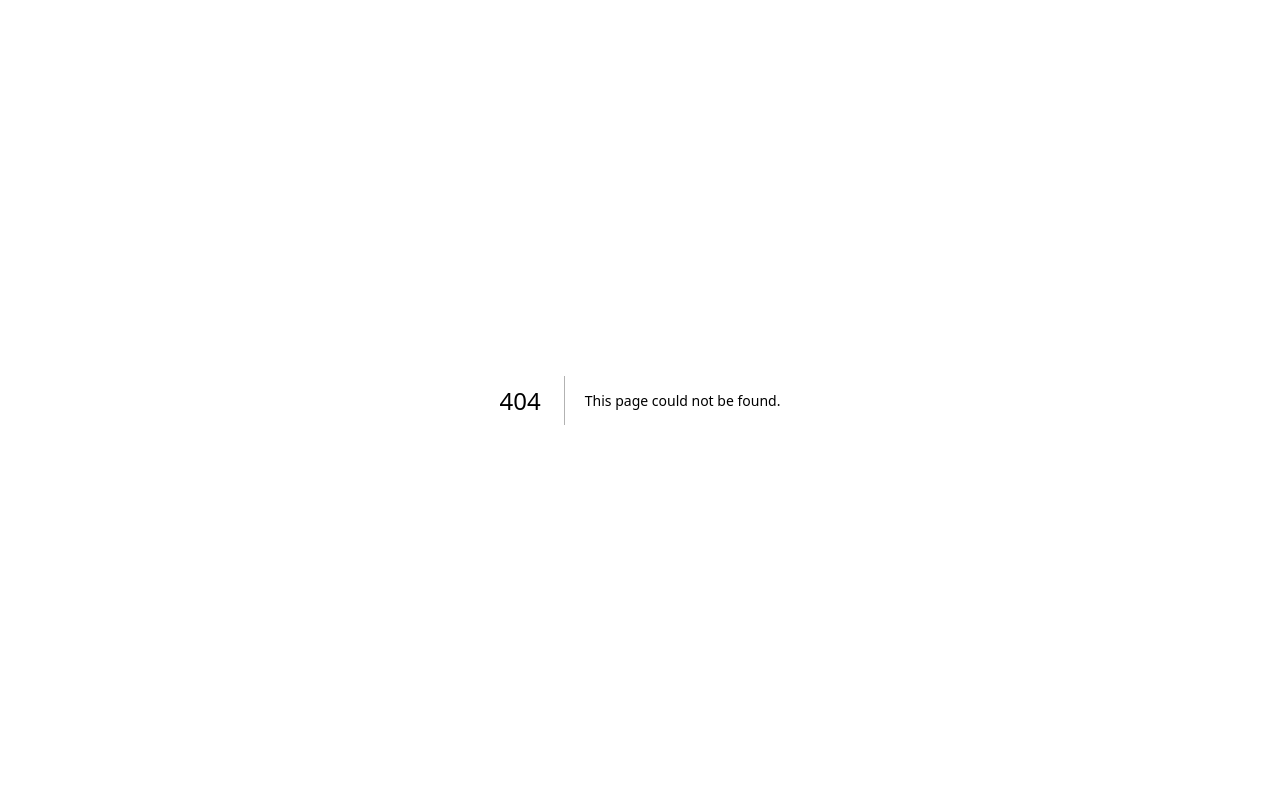
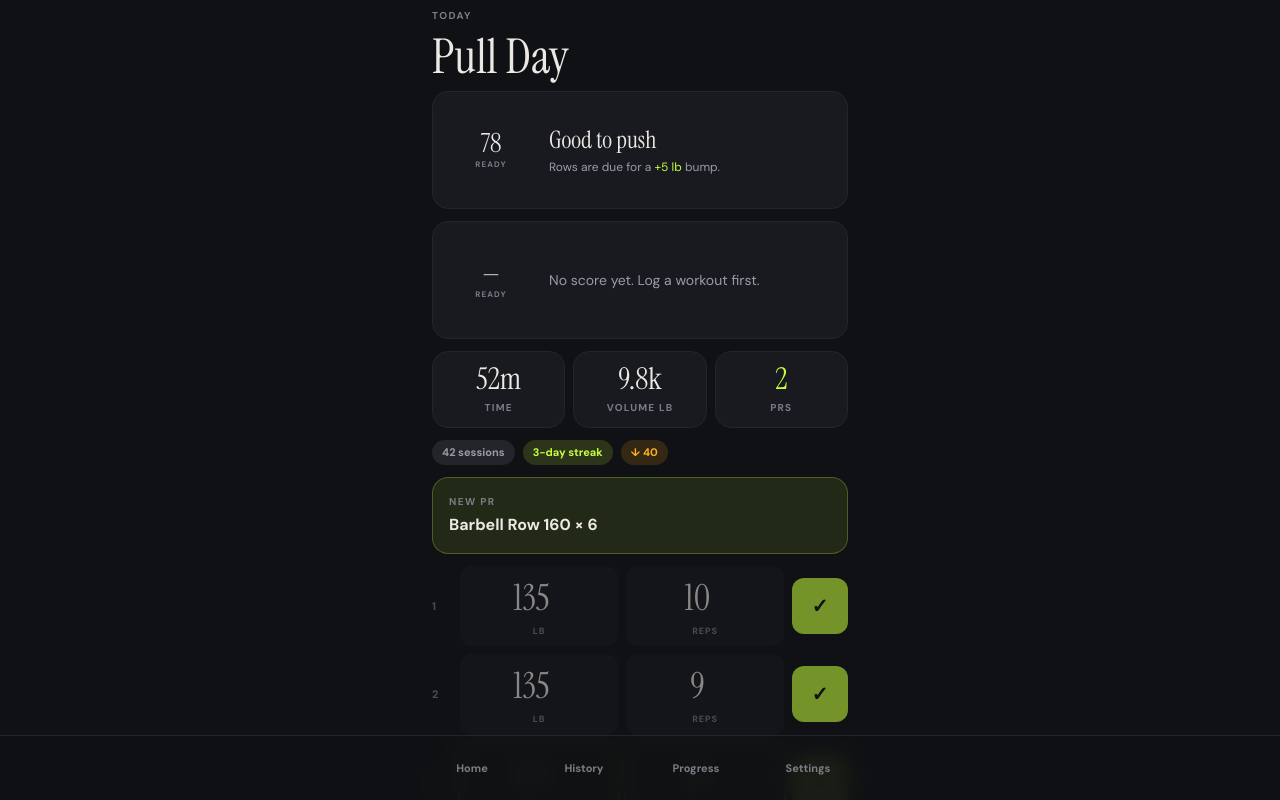
Before and after one commit to amanavi007/LiftDiary, a Next.js app: page /dev/ui in a window 1280 px wide. Before the commit this address had no page. Built offline with nearby package versions, Linux system fonts and the light colour scheme.

Commit message:
feat: UI kit (card, button, ring, stat tile, pill, set row, bottom nav) and flat screen shell

```diff
--- /dev/null
+++ b/src/app/dev/ui/page.tsx
@@ -0,0 +1,53 @@
+import { notFound } from "next/navigation";
+import { ScreenShell } from "@/components/screen-shell";
+import { Button } from "@/components/ui/button";
+import { Card } from "@/components/ui/card";
+import { Pill } from "@/components/ui/pill";
+import { Ring } from "@/components/ui/ring";
+import { SectionLabel } from "@/components/ui/section-label";
+import { SetRow } from "@/components/ui/set-row";
+import { StatTile } from "@/components/ui/stat-tile";
+
+export default function UiGallery() {
+  if (process.env.NODE_ENV === "production") notFound();
+  return (
+    <ScreenShell showBack={false}>
+      <SectionLabel>Today</SectionLabel>
+      <h1 className="font-serif text-5xl leading-[0.92]">Pull Day</h1>
+      <Card className="flex items-center gap-4">
+        <Ring value={78} label="Ready" />
+        <div>
+          <p className="font-serif text-2xl leading-tight">Good to push</p>
+          <p className="mt-1 text-xs text-muted-2">
+            Rows are due for a <span className="text-accent">+5 lb</span> bump.
+          </p>
+        </div>
+      </Card>
+      <Card className="flex items-center gap-4">
+        <Ring value={null} label="Ready" />
+        <p className="text-sm text-muted-2">No score yet. Log a workout first.</p>
+      </Card>
+      <div className="flex gap-2">
+        <StatTile value="52m" label="Time" />
+        <StatTile value="9.8k" label="Volume lb" />
+        <StatTile value="2" label="PRs" tone="accent" />
+      </div>
+      <div className="flex gap-2">
+        <Pill>42 sessions</Pill>
+        <Pill tone="accent">3-day streak</Pill>
+        <Pill tone="warn">↓ 40</Pill>
+      </div>
+      <Card tone="accent">
+        <SectionLabel>New PR</SectionLabel>
+        <p className="mt-1 font-bold">Barbell Row 160 × 6</p>
+      </Card>
+      <div className="space-y-2">
+        <SetRow index={1} weight={135} reps={10} done active={false} units="LB" />
+        <SetRow index={2} weight={135} reps={9} done active={false} units="LB" />
+        <SetRow index={3} weight={135} reps={10} done={false} active units="LB" />
+      </div>
+      <Button size="lg">Start workout</Button>
+      <Button variant="ghost">Next exercise →</Button>
+    </ScreenShell>
+  );
+}
--- a/src/components/back-button.tsx
+++ b/src/components/back-button.tsx
@@ -23,7 +23,7 @@ export function BackButton({ fallbackHref = "/home" }: { fallbackHref?: string }
     <button
       type="button"
       onClick={goBack}
-      className="glass-pill inline-flex items-center gap-2 px-3 py-1.5 text-xs font-semibold text-zinc-100/90"
+      className="inline-flex min-h-9 items-center gap-2 rounded-full border border-line bg-surface px-3 text-xs font-bold text-muted-2"
       aria-label="Go back"
     >
       <span aria-hidden>←</span>
--- a/src/components/screen-shell.tsx
+++ b/src/components/screen-shell.tsx
@@ -1,6 +1,6 @@
 import { ReactNode } from "react";
 import { BackButton } from "@/components/back-button";
-import { MobileNav } from "@/components/mobile-nav";
+import { BottomNav } from "@/components/ui/bottom-nav";
 
 export function ScreenShell({
   children,
@@ -13,15 +13,13 @@ export function ScreenShell({
 }) {
   return (
     <>
-      <main className="relative mx-auto w-full max-w-md px-4 pb-4 pt-2 text-zinc-50">
-        <div className="pointer-events-none absolute -left-20 top-8 h-56 w-56 rounded-full bg-red-700/30 blur-3xl" />
-        <div className="pointer-events-none absolute -right-20 top-28 h-56 w-56 rounded-full bg-orange-500/20 blur-3xl" />
-        <div className="relative z-10 space-y-3 pb-24">
+      <main className="pt-safe relative mx-auto w-full max-w-md px-4 pb-4 pt-3 text-ink">
+        <div className="space-y-3 pb-24">
           {showBack ? <BackButton /> : null}
           {children}
         </div>
       </main>
-      {showNav ? <MobileNav /> : null}
+      {showNav ? <BottomNav /> : null}
     </>
   );
 }
--- a/src/components/mobile-nav.tsx
+++ b/src/components/ui/bottom-nav.tsx
@@ -10,22 +10,23 @@ const links = [
   { href: "/settings", label: "Settings" },
 ];
 
-export function MobileNav() {
+export function BottomNav() {
   const pathname = usePathname();
-
   return (
-    <nav className="fixed bottom-0 left-0 right-0 z-40 px-3 pb-safe pt-2">
-      <ul className="mx-auto grid max-w-md grid-cols-4 gap-2 rounded-2xl border border-white/25 bg-zinc-950/95 p-2 shadow-2xl backdrop-blur-xl">
+    <nav className="pb-safe fixed inset-x-0 bottom-0 z-40 border-t border-line bg-bg/95 backdrop-blur">
+      <ul className="mx-auto grid max-w-md grid-cols-4">
         {links.map((link) => {
           const active = pathname.startsWith(link.href);
           return (
             <li key={link.href}>
               <Link
                 href={link.href}
-                className={`block rounded-xl px-2 py-2 text-center text-xs font-semibold transition ${
-                  active ? "bg-white/20 text-white" : "text-zinc-300/90 hover:bg-white/8"
+                aria-current={active ? "page" : undefined}
+                className={`flex min-h-14 flex-col items-center justify-center gap-1 text-[11px] font-bold ${
+                  active ? "text-accent" : "text-muted"
                 }`}
               >
+                <span className={`h-1 w-5 rounded-full ${active ? "bg-accent" : "bg-transparent"}`} />
                 {link.label}
               </Link>
             </li>
--- /dev/null
+++ b/src/components/ui/button.tsx
@@ -0,0 +1,21 @@
+import { ButtonHTMLAttributes } from "react";
+
+type Props = ButtonHTMLAttributes<HTMLButtonElement> & {
+  variant?: "primary" | "ghost";
+  size?: "md" | "lg";
+};
+
+export function buttonClass(variant: "primary" | "ghost" = "primary", size: "md" | "lg" = "md") {
+  const base =
+    "inline-flex w-full items-center justify-center rounded-2xl font-bold transition active:scale-[0.98] disabled:opacity-50 disabled:active:scale-100";
+  const sizes = size === "lg" ? "min-h-14 px-5 text-base" : "min-h-12 px-4 text-sm";
+  const looks =
+    variant === "primary"
+      ? "bg-accent text-bg"
+      : "border border-line bg-surface text-ink";
+  return `${base} ${sizes} ${looks}`;
+}
+
+export function Button({ variant = "primary", size = "md", className = "", type = "button", ...rest }: Props) {
+  return <button type={type} className={`${buttonClass(variant, size)} ${className}`} {...rest} />;
+}
--- /dev/null
+++ b/src/components/ui/card.tsx
@@ -0,0 +1,15 @@
+import { ReactNode } from "react";
+
+export function Card({
+  children,
+  tone = "default",
+  className = "",
+}: {
+  children: ReactNode;
+  tone?: "default" | "accent";
+  className?: string;
+}) {
+  const toneClass =
+    tone === "accent" ? "border border-accent/25 bg-accent/10" : "border border-line bg-surface";
+  return <div className={`rounded-2xl p-4 ${toneClass} ${className}`}>{children}</div>;
+}
--- /dev/null
+++ b/src/components/ui/pill.tsx
@@ -0,0 +1,20 @@
+import { ReactNode } from "react";
+
+export function Pill({
+  children,
+  tone = "default",
+}: {
+  children: ReactNode;
+  tone?: "default" | "accent" | "warn";
+}) {
+  const tones = {
+    default: "bg-line text-muted-2",
+    accent: "bg-accent/15 text-accent",
+    warn: "bg-warn/15 text-warn",
+  } as const;
+  return (
+    <span className={`inline-flex items-center gap-1 rounded-full px-2.5 py-1 text-[11px] font-bold ${tones[tone]}`}>
+      {children}
+    </span>
+  );
+}
--- /dev/null
+++ b/src/components/ui/ring.tsx
@@ -0,0 +1,34 @@
+export function Ring({
+  value,
+  label,
+  size = 84,
+}: {
+  value: number | null;
+  label: string;
+  size?: number;
+}) {
+  const pct = value === null ? 0 : Math.max(0, Math.min(100, value));
+  const inner = size - 18;
+  return (
+    <div
+      role="img"
+      aria-label={value === null ? `${label}: no score yet` : `${label}: ${pct} out of 100`}
+      className="flex shrink-0 items-center justify-center rounded-full"
+      style={{
+        width: size,
+        height: size,
+        background: `conic-gradient(var(--color-accent) 0 ${pct}%, var(--color-line) ${pct}% 100%)`,
+      }}
+    >
+      <div
+        className="flex flex-col items-center justify-center rounded-full bg-surface"
+        style={{ width: inner, height: inner }}
+      >
+        <span className="tabular font-serif text-[1.65rem] leading-none text-ink">
+          {value === null ? "—" : pct}
+        </span>
+        <span className="mt-0.5 text-[8px] font-bold uppercase tracking-[0.14em] text-muted">{label}</span>
+      </div>
+    </div>
+  );
+}
--- /dev/null
+++ b/src/components/ui/section-label.tsx
@@ -0,0 +1,7 @@
+import { ReactNode } from "react";
+
+export function SectionLabel({ children, className = "" }: { children: ReactNode; className?: string }) {
+  return (
+    <p className={`text-[10px] font-bold uppercase tracking-[0.14em] text-muted ${className}`}>{children}</p>
+  );
+}
--- /dev/null
+++ b/src/components/ui/set-row.tsx
@@ -0,0 +1,87 @@
+"use client";
+
+export type SetRowProps = {
+  index: number;
+  weight: number | "";
+  reps: number | "";
+  done: boolean;
+  active: boolean;
+  units: "LB" | "KG";
+  disabled?: boolean;
+  onWeightChange?: (value: number | "") => void;
+  onRepsChange?: (value: number | "") => void;
+  onToggle?: () => void;
+};
+
+function parse(value: string): number | "" {
+  if (value === "") return "";
+  const n = Number(value);
+  return Number.isFinite(n) ? n : "";
+}
+
+function Box({
+  value,
+  caption,
+  active,
+  readOnly,
+  step,
+  onChange,
+}: {
+  value: number | "";
+  caption: string;
+  active: boolean;
+  readOnly: boolean;
+  step: string;
+  onChange?: (v: number | "") => void;
+}) {
+  return (
+    <label
+      className={`flex flex-col items-center rounded-xl bg-surface py-2 ${active ? "outline outline-2 outline-accent" : ""}`}
+    >
+      <input
+        inputMode="decimal"
+        type="number"
+        step={step}
+        min={0}
+        value={value}
+        readOnly={readOnly}
+        aria-label={caption}
+        onChange={(e) => onChange?.(parse(e.target.value))}
+        className="tabular w-full bg-transparent text-center font-serif text-4xl leading-none text-ink outline-none"
+      />
+      <span className="mt-1 text-[9px] font-bold uppercase tracking-[0.1em] text-muted">{caption}</span>
+    </label>
+  );
+}
+
+export function SetRow({
+  index,
+  weight,
+  reps,
+  done,
+  active,
+  units,
+  disabled,
+  onWeightChange,
+  onRepsChange,
+  onToggle,
+}: SetRowProps) {
+  return (
+    <div className={`grid grid-cols-[1.25rem_1fr_1fr_3.5rem] items-center gap-2 ${done ? "opacity-55" : ""}`}>
+      <span className={`text-[11px] font-bold ${active ? "text-accent" : "text-muted"}`}>{index}</span>
+      <Box value={weight} caption={units} active={active} readOnly={done} step="0.5" onChange={onWeightChange} />
+      <Box value={reps} caption="Reps" active={active} readOnly={done} step="1" onChange={onRepsChange} />
+      <button
+        type="button"
+        onClick={onToggle}
+        disabled={disabled || done}
+        aria-label={done ? `Set ${index} logged` : `Log set ${index}`}
+        className={`flex h-14 items-center justify-center rounded-xl text-xl font-black transition active:scale-95 ${
+          done || active ? "bg-accent text-bg" : "bg-line text-muted"
+        } disabled:active:scale-100`}
+      >
+        ✓
+      </button>
+    </div>
+  );
+}
--- /dev/null
+++ b/src/components/ui/stat-tile.tsx
@@ -0,0 +1,18 @@
+export function StatTile({
+  value,
+  label,
+  tone = "default",
+}: {
+  value: string;
+  label: string;
+  tone?: "default" | "accent";
+}) {
+  return (
+    <div className="flex-1 rounded-2xl border border-line bg-surface px-3 py-3 text-center">
+      <div className={`tabular font-serif text-3xl leading-none ${tone === "accent" ? "text-accent" : "text-ink"}`}>
+        {value}
+      </div>
+      <div className="mt-1.5 text-[10px] font-bold uppercase tracking-[0.12em] text-muted">{label}</div>
+    </div>
+  );
+}
```
